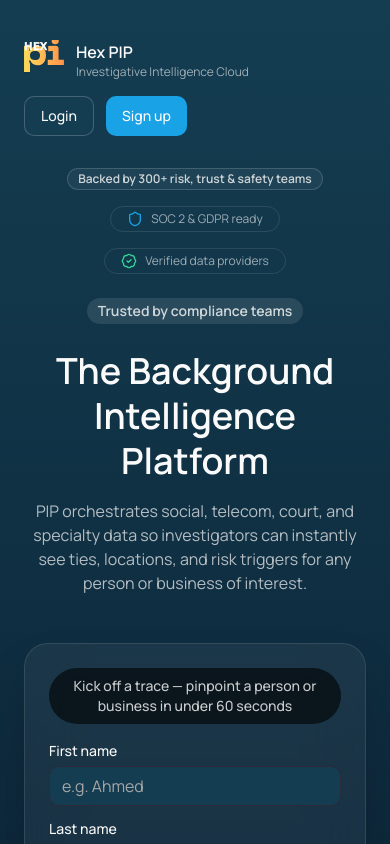
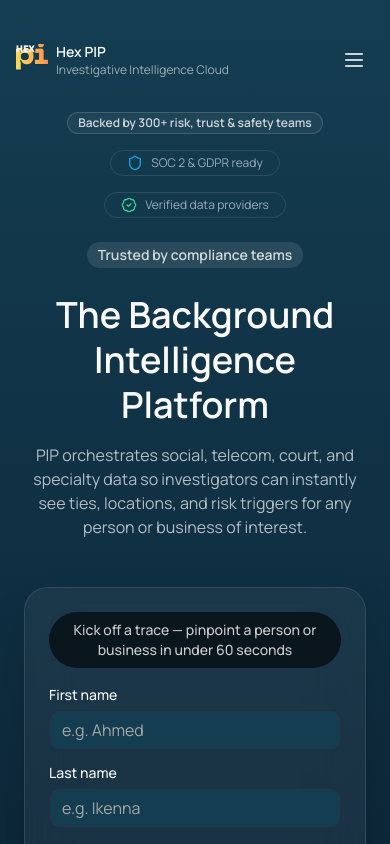
Before and after one commit to HexForensicsGlobal/hexpi-fe, a React (Vite) app: page / in a window 390 px wide. Shown: the top 844 px of the page. Built offline with nearby package versions, Linux system fonts and the light colour scheme; the HTML template or start-up script is replaced by a standard one.

Commit message:
refactor: enhance Landing component with mobile menu functionality and improved header layout

```diff
--- a/src/pages/Landing.tsx
+++ b/src/pages/Landing.tsx
@@ -33,12 +33,15 @@
   Twitter,
   Linkedin,
   Globe,
+  Menu,
+  X,
 } from "lucide-react";
 
 const Landing = () => {
   const [firstName, setFirstName] = useState("");
   const [lastName, setLastName] = useState("");
   const [stateFilter, setStateFilter] = useState("All States");
+  const [mobileMenuOpen, setMobileMenuOpen] = useState(false);
   const currentYear = new Date().getFullYear();
   const navigate = useNavigate();
 
@@ -57,27 +60,78 @@
 
   return (
     <div className="min-h-screen bg-gradient-to-b from-background via-[rgba(2,8,23,0.9)] to-black text-foreground">
-      <header className="mx-auto flex w-full max-w-7xl flex-wrap items-center justify-between gap-4 px-6 pb-6 pt-10 text-sm text-foreground/80">
-        <div className="flex items-center gap-3">
-          <img src="/HEX-PI_logo.svg" alt="Hex PIP" className="h-10 w-10" />
+      <header className="mx-auto flex w-full max-w-7xl flex-wrap items-center justify-between gap-4 px-4 sm:px-6 pb-6 pt-10 text-sm text-foreground/80">
+        <div className="flex items-center gap-2 sm:gap-3">
+          <img src="/HEX-PI_logo.svg" alt="Hex PIP" className="h-8 w-8 sm:h-10 sm:w-10" />
           <div>
-            <p className="text-base font-semibold text-foreground">Hex PIP</p>
+            <p className="text-sm sm:text-base font-semibold text-foreground">Hex PIP</p>
             <p className="text-xs text-foreground/60">Investigative Intelligence Cloud</p>
           </div>
         </div>
-        <nav className="hidden gap-6 sm:flex">
+        <nav className="hidden gap-6 md:flex">
           <Link to="/" className="hover:text-primary">Home</Link>
           <Link to="/results" className="hover:text-primary">Results</Link>
           <Link to="/about" className="hover:text-primary">About</Link>
           <a href="#faq" className="hover:text-primary">FAQ</a>
         </nav>
-        <div className="flex gap-3">
+        <div className="hidden gap-3 md:flex">
           <Button variant="outline" className="border-white/20 text-foreground hover:text-background">
             Login
           </Button>
           <Button className="bg-primary">Sign up</Button>
         </div>
+        <button
+          className="md:hidden flex items-center justify-center p-2 rounded-md hover:bg-white/10 transition-colors"
+          onClick={() => setMobileMenuOpen(!mobileMenuOpen)}
+          aria-label="Toggle menu"
+        >
+          {mobileMenuOpen ? <X className="h-6 w-6" /> : <Menu className="h-6 w-6" />}
+        </button>
       </header>
+
+      {/* Mobile Menu */}
+      {mobileMenuOpen && (
+        <div className="md:hidden absolute top-[88px] left-0 right-0 z-50 mx-auto w-full max-w-7xl px-4 sm:px-6">
+          <div className="rounded-lg border border-white/10 bg-black/95 backdrop-blur-xl p-4 shadow-2xl">
+            <nav className="flex flex-col gap-4 mb-4">
+              <Link
+                to="/"
+                className="hover:text-primary py-2 px-3 rounded-md hover:bg-white/5 transition-colors"
+                onClick={() => setMobileMenuOpen(false)}
+              >
+                Home
+              </Link>
+              <Link
+                to="/results"
+                className="hover:text-primary py-2 px-3 rounded-md hover:bg-white/5 transition-colors"
+                onClick={() => setMobileMenuOpen(false)}
+              >
+                Results
+              </Link>
+              <Link
+                to="/about"
+                className="hover:text-primary py-2 px-3 rounded-md hover:bg-white/5 transition-colors"
+                onClick={() => setMobileMenuOpen(false)}
+              >
+                About
+              </Link>
+              <a
+                href="#faq"
+                className="hover:text-primary py-2 px-3 rounded-md hover:bg-white/5 transition-colors"
+                onClick={() => setMobileMenuOpen(false)}
+              >
+                FAQ
+              </a>
+            </nav>
+            <div className="flex flex-col gap-3 pt-4 border-t border-white/10">
+              <Button variant="outline" className="w-full border-white/20 text-foreground hover:text-background">
+                Login
+              </Button>
+              <Button className="w-full bg-primary">Sign up</Button>
+            </div>
+          </div>
+        </div>
+      )}
 
       <div className="mx-auto mt-2 flex w-full max-w-6xl flex-col gap-12 px-6 pb-20">
         <section className="text-center">
```
